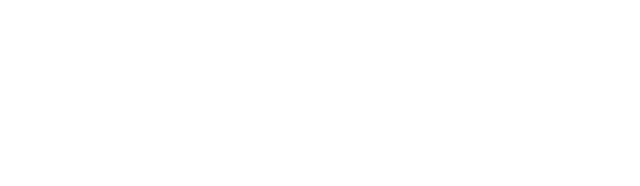
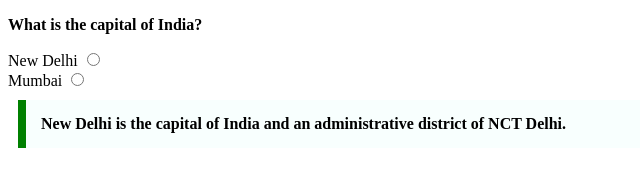
Before and after one commit to acciojob/trivia-ahad1512, a website: page main.html in a window 1280 px wide. Shown: the whole page, without its empty margins (0-640 px from the left). Drawn offline with Linux system fonts and the light colour scheme.

Commit message:
created a submission

```diff
--- a/main.html
+++ b/main.html
@@ -8,6 +8,12 @@
 
 <body>
 	<!-- the entire body must be written by student -->
+	<p id="p1"><b>What is the capital of India?</b></p>
+	<label for = "delhi">New Delhi</label>
+	<input type="radio" , id= "delhi" , name = "cap"> <br>
+	<label for = "mumbai">Mumbai</label>
+	<input type="radio" , id= "mumbai" , name = "cap"> <br>
+	<blockquote id="quote" cite= "https://en.wikipedia.org/wiki/New_Delhi">New Delhi is the capital of India and an administrative district of NCT Delhi.</blockquote>
     <script type="text/javascript" src="./script.js">
 </script>
 
--- a/styles.css
+++ b/styles.css
@@ -1,2 +1,11 @@
 
 /* Your CSS Code here. */
+#quote{
+	max-width: 600px;
+	margin: 10px;
+	padding: 15px;
+	border-left: 8px solid;
+	border-left-color: green;
+	background-color: #f8fffe;
+	font-weight: bold;
+}
```
